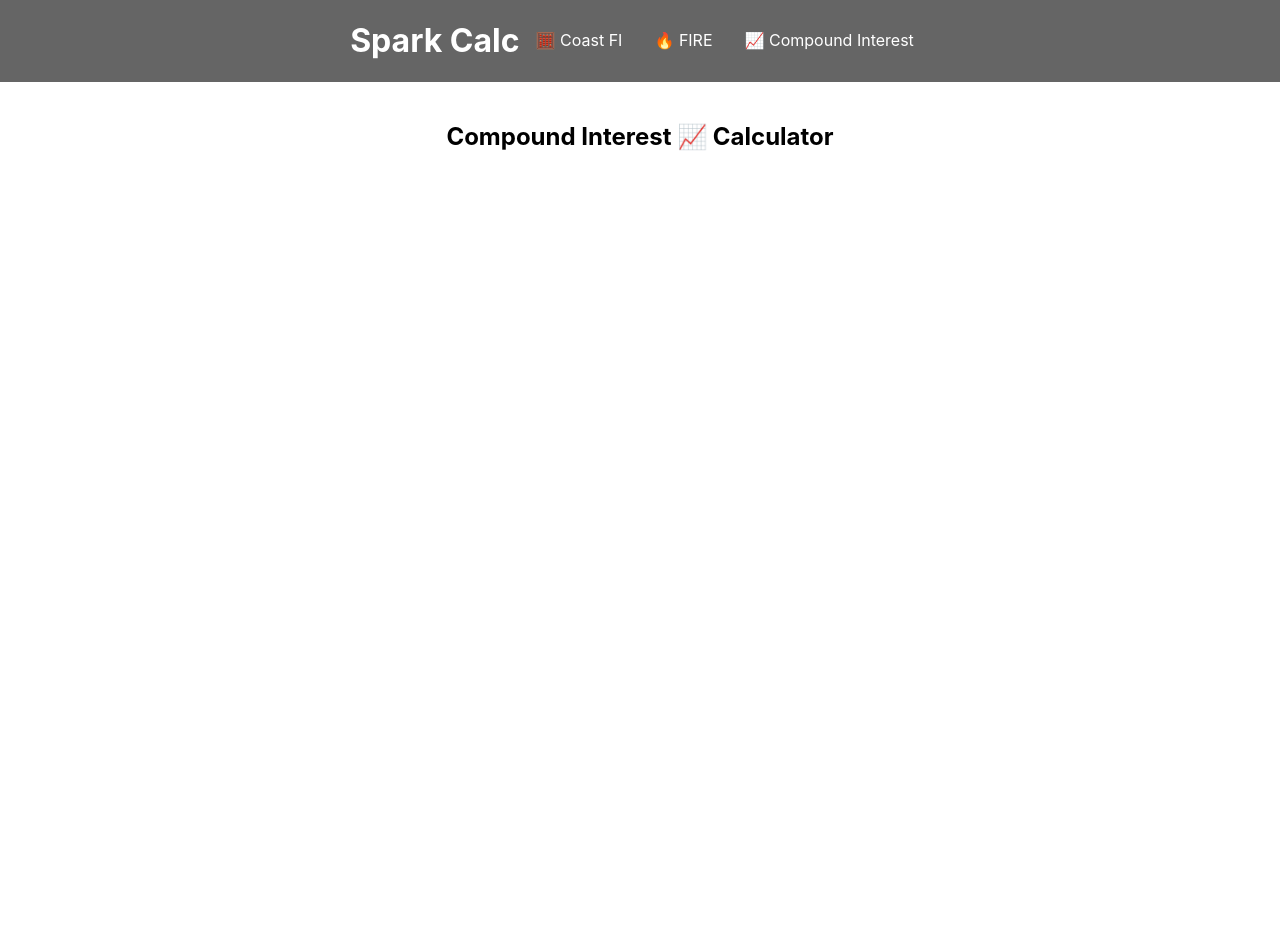
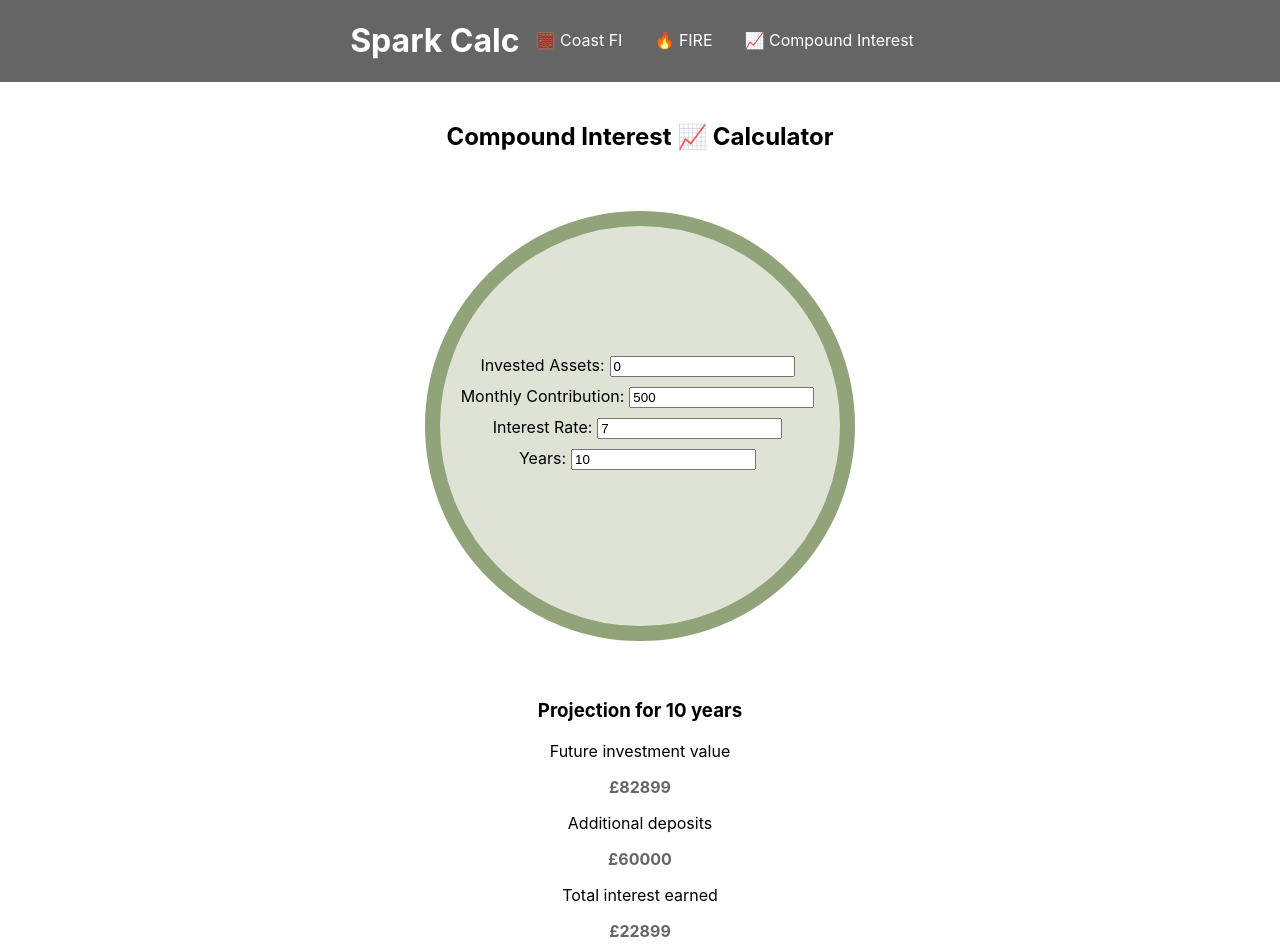
Before and after one commit to nyakeh/spark-calc, a React (Create React App) app: page /compound in a window 1280 px wide. Shown: the top 952 px of the page. Before the commit the page ends 800 px from the top, so only its background shows below. Built offline with nearby package versions, Linux system fonts and the light colour scheme.

Commit message:
Compound interest calculation implemented. Restricted to annual compounding & contributions for simpler maths.

```diff
--- /dev/null
+++ b/src/CalculateCompoundInterest.tsx
@@ -0,0 +1,32 @@
+import './App.css';
+
+function CalculateCompoundInterest(props: { invested: number; monthlyContribution: number; interestRate: number; years: number; }) {
+  let rate = (props.interestRate / 100) + 1;
+  let annualContribution = props.monthlyContribution * 12;
+
+  let futureValue = 0;
+  let tempYearValue = props.invested;
+  for (let i = 0; i < props.years; i++) {
+    futureValue = tempYearValue * Math.pow(rate, 1);
+    tempYearValue = futureValue + annualContribution;
+  }
+
+  let initialSumCompounded = props.invested * (Math.pow(rate, props.years));
+  let futureInvestmentValue = tempYearValue;
+  let additionalContributions = annualContribution * props.years;
+  let totalInterestEarned = futureInvestmentValue - (props.invested + additionalContributions);
+
+  return (
+    <section className='App-main'>
+      <h3>Projection for {props.years} years</h3>
+      <p>Future investment value</p>
+      <span>£{futureInvestmentValue.toFixed(0)}</span>
+      <p>Additional deposits</p>
+      <span>£{additionalContributions.toFixed(0)}</span>
+      <p>Total interest earned</p>
+      <span>£{totalInterestEarned.toFixed(0)}</span>
+    </section>
+  );
+}
+
+export default CalculateCompoundInterest;
--- a/src/Compound.tsx
+++ b/src/Compound.tsx
@@ -1,11 +1,43 @@
-import './App.css';
+import { useState } from "react";
+import "./App.css";
+import CalculateCompoundInterest from "./CalculateCompoundInterest";
 
 function Compound() {
+	const [investedAssets, setInvestedAssets] = useState(0);
+	const [monthlyContribution, setMonthlyContribution] = useState(500);
+	const [years, setYears] = useState(10);
+	const [interestRate, setInterestRate] = useState(7);
+
 	return (
 		<div>
-      <section className='App-main'>
+			<section className="App-main">
 				<h2>Compound Interest &#128200; Calculator</h2>
 			</section>
+
+			<section className="App-main">
+				<div className="Coast-circle">
+					<form className="Coast-form">
+						<label>
+							Invested Assets:
+							<input type="number" value={investedAssets} onChange={(e) => setInvestedAssets(Number(e.target.value))} />
+						</label>
+						<label>
+							Monthly Contribution:
+							<input type="number" value={monthlyContribution} onChange={(e) => setMonthlyContribution(Number(e.target.value))} />
+						</label>
+						<label>
+							Interest Rate:
+							<input type="number" value={interestRate} onChange={(e) => setInterestRate(Number(e.target.value))} />
+						</label>
+						<label>
+							Years:
+							<input type="number" value={years} onChange={(e) => setYears(Number(e.target.value))} />
+						</label>
+					</form>
+				</div>
+			</section>
+
+      <CalculateCompoundInterest invested = {investedAssets} monthlyContribution = {monthlyContribution} interestRate = {interestRate} years = {years} />
 		</div>
 	);
 }
```
Lines whose indentation alone changed are shown as unchanged.
